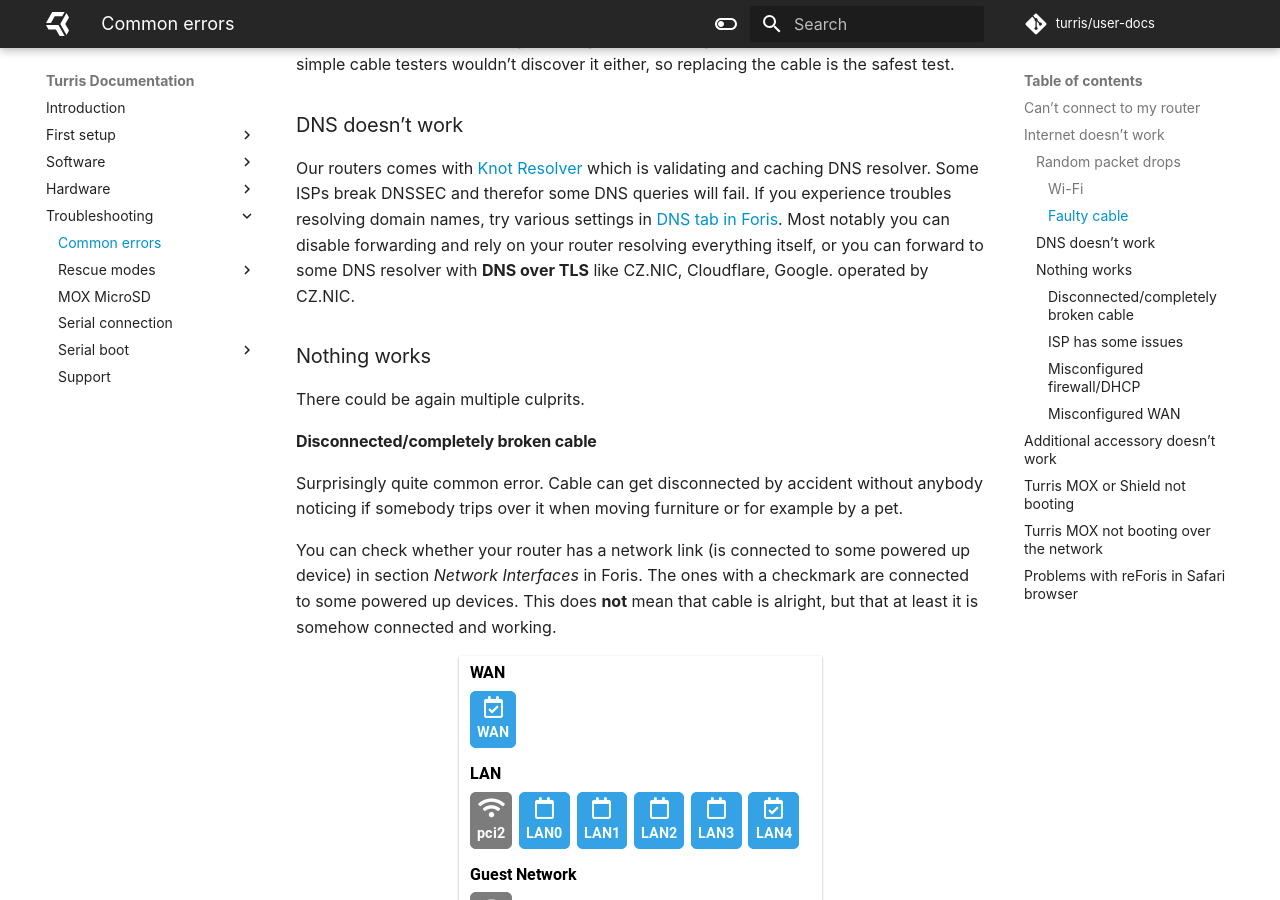
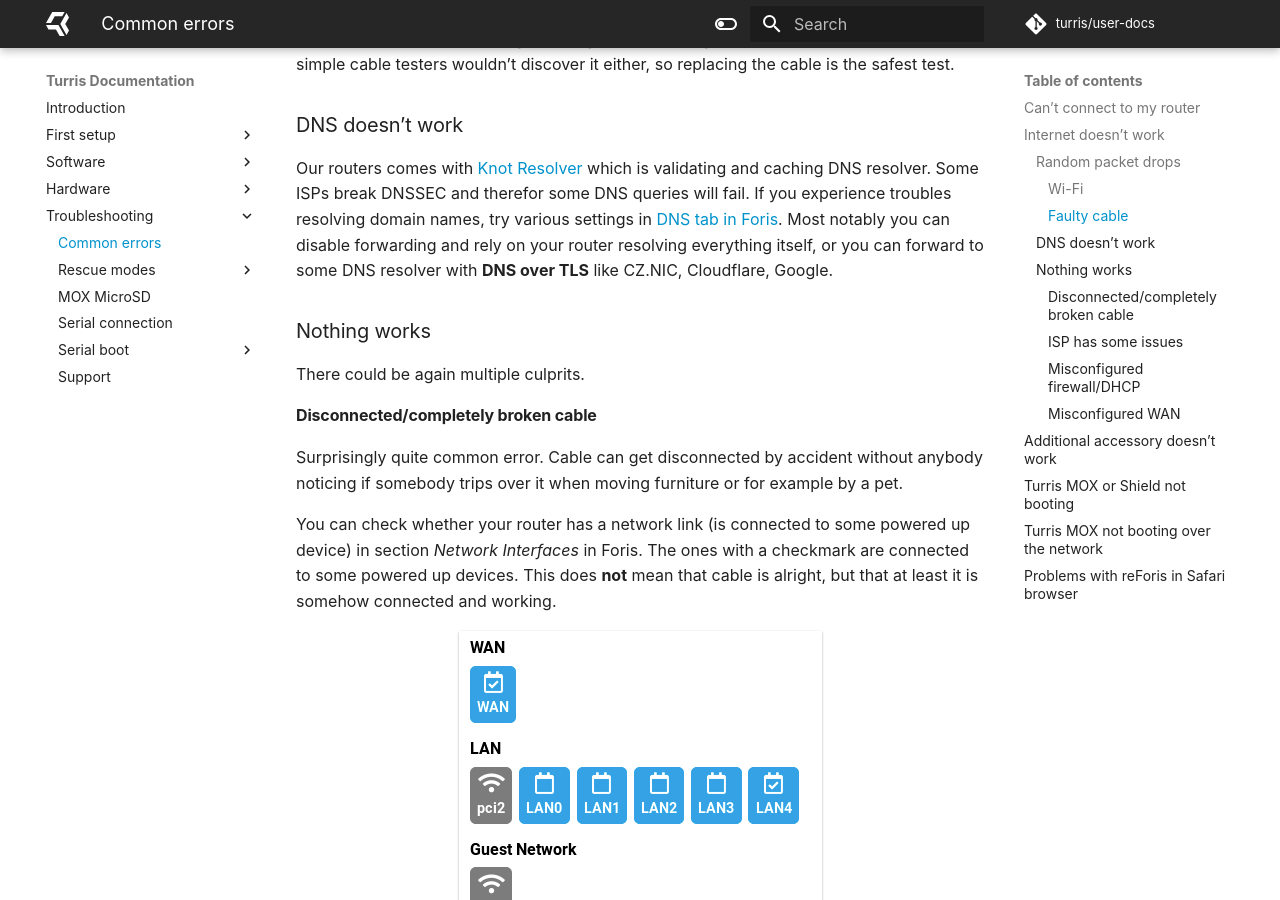
Before and after one commit to turris-cz/user-docs, an MkDocs documentation site: the page built from docs/basics/common-errors.md, in a window 1280 px wide and 900 px high, scrolled down 1176 px. Built offline with MkDocs 1.6.1 and Material for MkDocs 9.7.7, drawn with Linux system fonts in a browser that asks for light colours.

Commit message:
basics/common-errors: Drop orphaned sentence

```diff
--- a/docs/basics/common-errors.md
+++ b/docs/basics/common-errors.md
@@ -57,8 +57,8 @@
 DNS queries will fail.  If you experience troubles resolving domain names, try
 various settings in [DNS tab in Foris](foris/dns/foris-dns.md). Most notably
 you can disable forwarding and rely on your router resolving everything itself,
-or you can forward to some DNS resolver with **DNS over TLS** like CZ.NIC, Cloudflare, Google.
-operated by CZ.NIC.
+or you can forward to some DNS resolver with **DNS over TLS** like CZ.NIC,
+Cloudflare, Google.
 
 ### Nothing works
 
```
